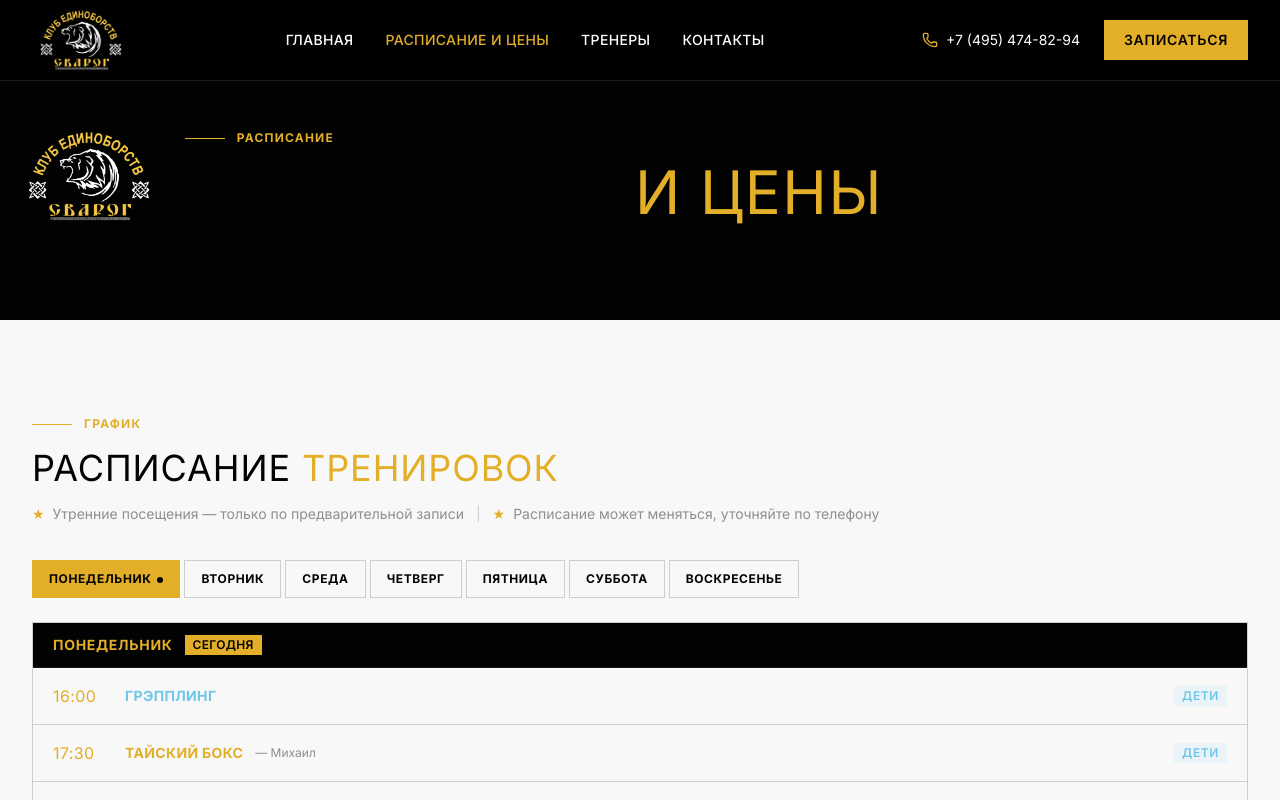
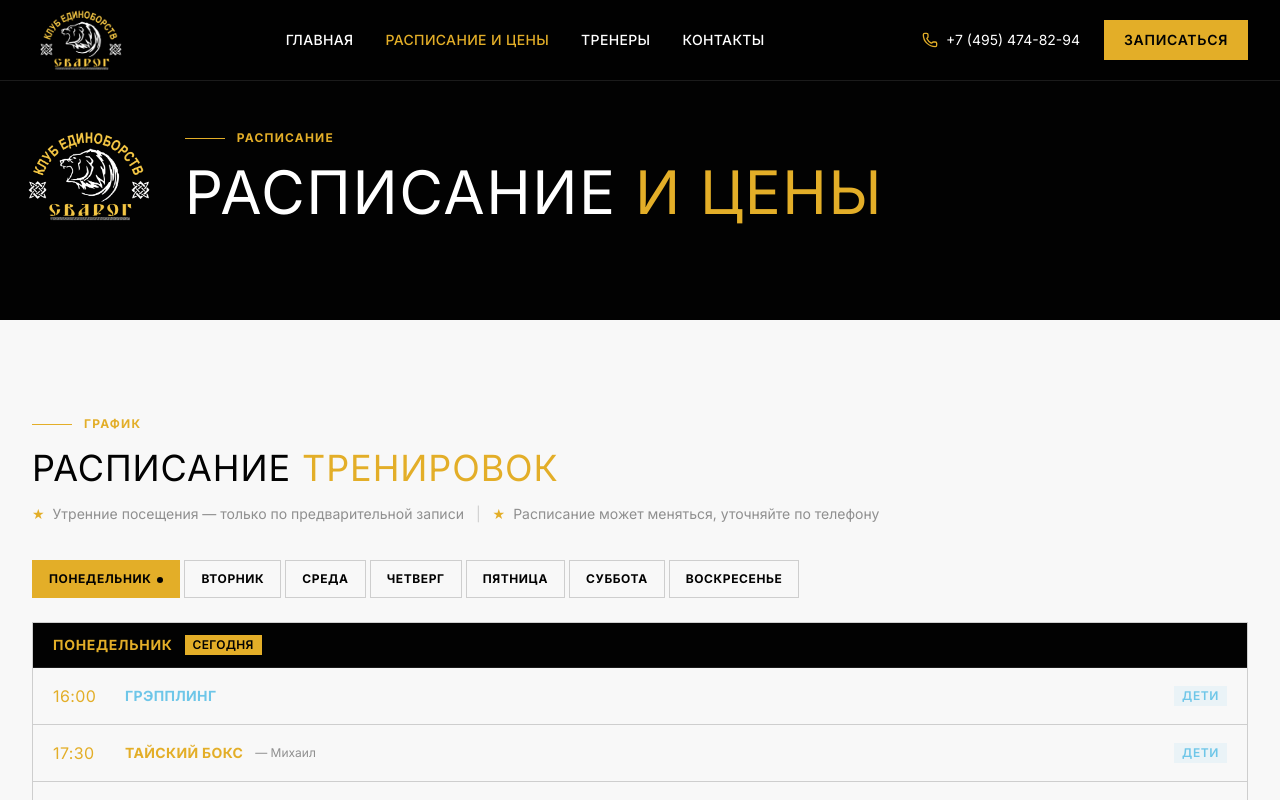
Before and after one commit to funkythemoney666/v0-svarog-martial-arts-club, a Next.js app: page /schedule-prices in a window 1280 px wide. Shown: the top 800 px of the page. Built offline with nearby package versions, Linux system fonts and the light colour scheme.

Commit message:
fix: update hero section h1 titles to white\n\nChange h1 titles in three hero sections to white for contrast.

```diff
--- a/app/coaches/page.tsx
+++ b/app/coaches/page.tsx
@@ -35,7 +35,7 @@ export default function CoachesPage() {
                 </div>
                 <h1
                   className="text-4xl sm:text-5xl lg:text-6xl font-display uppercase tracking-wide text-balance"
-                  style={{ color: 'var(--foreground)' }}
+                  style={{ color: 'white' }}
                 >
                   Наши <span style={{ color: 'var(--gold)' }}>тренеры</span>
                 </h1>
--- a/app/contacts/page.tsx
+++ b/app/contacts/page.tsx
@@ -34,7 +34,7 @@ export default function ContactsPage() {
                 </div>
                 <h1
                   className="text-4xl sm:text-5xl lg:text-6xl font-display uppercase tracking-wide text-balance"
-                  style={{ color: 'var(--foreground)' }}
+                  style={{ color: 'white' }}
                 >
                   Контакты и <span style={{ color: 'var(--gold)' }}>адрес</span>
                 </h1>
--- a/app/schedule-prices/page.tsx
+++ b/app/schedule-prices/page.tsx
@@ -36,7 +36,7 @@ export default function SchedulePricesPage() {
                 </div>
                 <h1
                   className="text-4xl sm:text-5xl lg:text-6xl font-display uppercase tracking-wide text-balance"
-                  style={{ color: 'var(--foreground)' }}
+                  style={{ color: 'white' }}
                 >
                   Расписание <span style={{ color: 'var(--gold)' }}>и цены</span>
                 </h1>
```
